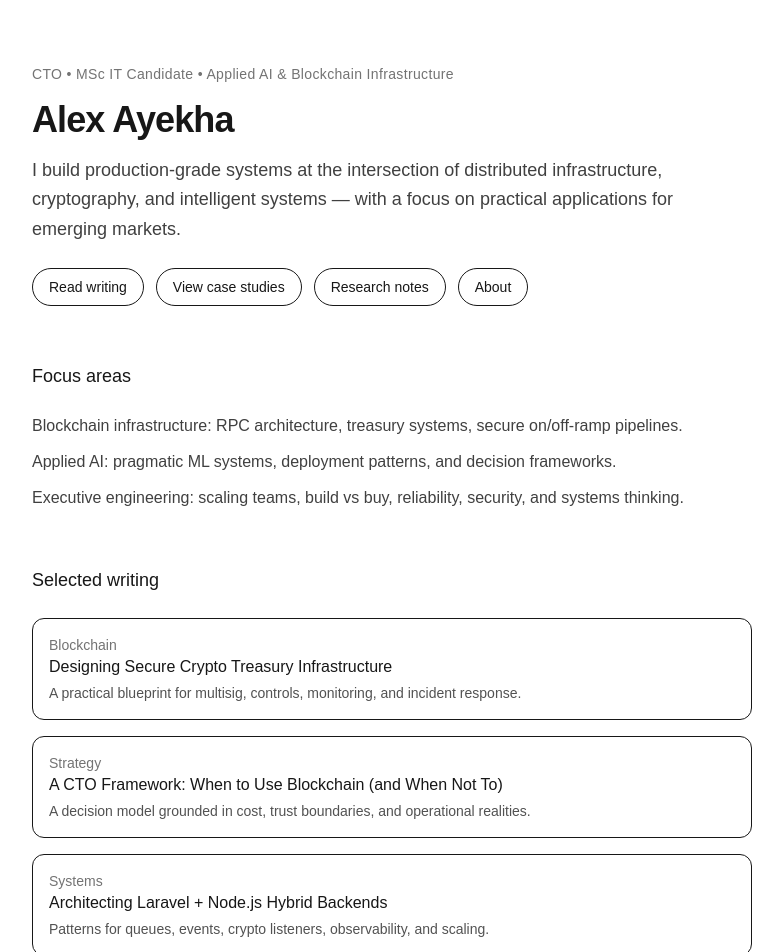
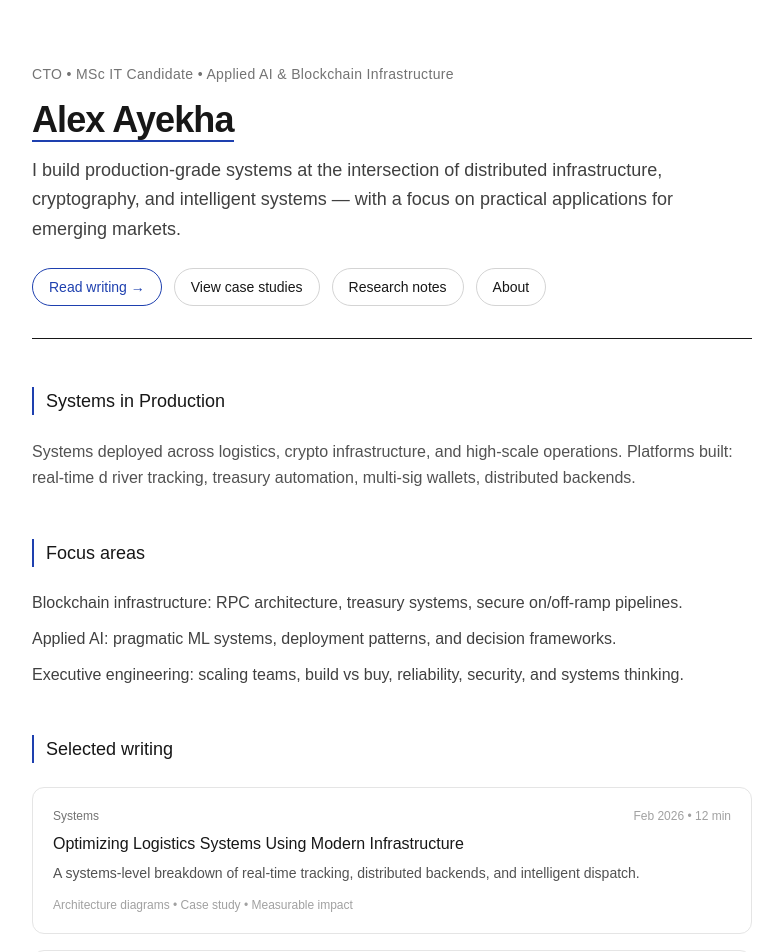
Before and after one commit to AsciencioAlex/alexayekha-site, a Next.js app: page / in a window 1280 px wide. Shown: the top 952 px of the page, without its empty margins (248-1031 px from the left). Built offline with nearby package versions, Linux system fonts and the light colour scheme.

Commit message:
Elevate to executive-grade design: fix Mermaid, add accent colors, enhance cards, add social proof

```diff
--- a/app/globals.css
+++ b/app/globals.css
@@ -3,12 +3,16 @@
 :root {
   --background: #ffffff;
   --foreground: #171717;
+  --accent: #1e40af; /* Deep blue for authority */
+  --accent-hover: #1e3a8a;
 }
 
 @media (prefers-color-scheme: dark) {
   :root {
     --background: #0a0a0a;
     --foreground: #ededed;
+    --accent: #3b82f6;
+    --accent-hover: #2563eb;
   }
 }
 
--- a/app/page.tsx
+++ b/app/page.tsx
@@ -9,13 +9,13 @@ export const metadata: Metadata = {
 export default function Home() {
   return (
     <main className="mx-auto max-w-3xl px-6 py-16">
-      <header className="space-y-4">
+      <header className="space-y-4 pb-8 border-b">
         <p className="text-sm tracking-wide text-neutral-500">
           CTO • MSc IT Candidate • Applied AI & Blockchain Infrastructure
         </p>
 
         <h1 className="text-4xl font-semibold tracking-tight">
-          Alex Ayekha
+          <span className="border-b-2" style={{ borderColor: 'var(--accent)' }}>Alex Ayekha</span>
         </h1>
 
         <p className="text-lg leading-relaxed text-neutral-700">
@@ -26,25 +26,26 @@ export default function Home() {
 
         <div className="flex flex-wrap gap-3 pt-2">
           <a
-            className="rounded-full border px-4 py-2 text-sm hover:bg-neutral-50"
+            className="rounded-full border px-4 py-2 text-sm hover:border-blue-800 transition-colors"
+            style={{ borderColor: 'var(--accent)', color: 'var(--accent)' }}
             href="/writing"
           >
-            Read writing
+            Read writing →
           </a>
           <a
-            className="rounded-full border px-4 py-2 text-sm hover:bg-neutral-50"
+            className="rounded-full border border-neutral-300 px-4 py-2 text-sm hover:bg-neutral-50 transition-colors"
             href="/case-studies"
           >
             View case studies
           </a>
           <a
-            className="rounded-full border px-4 py-2 text-sm hover:bg-neutral-50"
+            className="rounded-full border border-neutral-300 px-4 py-2 text-sm hover:bg-neutral-50 transition-colors"
             href="/research"
           >
             Research notes
           </a>
           <a
-            className="rounded-full border px-4 py-2 text-sm hover:bg-neutral-50"
+            className="rounded-full border border-neutral-300 px-4 py-2 text-sm hover:bg-neutral-50 transition-colors"
             href="/about"
           >
             About
@@ -52,8 +53,18 @@ export default function Home() {
         </div>
       </header>
 
-      <section className="mt-14 space-y-6">
-        <h2 className="text-lg font-medium">Focus areas</h2>
+      <section className="mt-12 space-y-6">
+        <h2 className="text-lg font-medium border-l-2 pl-3" style={{ borderColor: 'var(--accent)' }}>Systems in Production</h2>
+        <p className="text-neutral-600 leading-relaxed">
+          Systems deployed across logistics, crypto infrastructure, and high-scale operations.
+          Platforms built: real-time d
+
+river tracking, treasury automation, multi-sig wallets, distributed backends.
+        </p>
+      </section>
+
+      <section className="mt-12 space-y-6">
+        <h2 className="text-lg font-medium border-l-2 pl-3" style={{ borderColor: 'var(--accent)' }}>Focus areas</h2>
 
         <ul className="space-y-3 text-neutral-700">
           <li>
@@ -71,31 +82,49 @@ export default function Home() {
         </ul>
       </section>
 
-      <section className="mt-14 space-y-6">
-        <h2 className="text-lg font-medium">Selected writing</h2>
+      <section className="mt-12 space-y-6">
+        <h2 className="text-lg font-medium border-l-2 pl-3" style={{ borderColor: 'var(--accent)' }}>Selected writing</h2>
 
         <div className="space-y-4">
-          <a className="block rounded-xl border p-4 hover:bg-neutral-50" href="/writing/crypto-treasury">
-            <div className="text-sm text-neutral-500">Blockchain</div>
-            <div className="font-medium">Designing Secure Crypto Treasury Infrastructure</div>
-            <div className="mt-1 text-sm text-neutral-600">
+          <a className="group block rounded-xl border border-neutral-200 p-5 hover:border-neutral-400 hover:shadow-sm transition-all" href="/writing/logistics-optimization">
+            <div className="flex justify-between items-start">
+              <div className="text-xs text-neutral-500 font-medium">Systems</div>
+              <div className="text-xs text-neutral-400">Feb 2026 • 12 min</div>
+            </div>
+            <div className="font-medium mt-2 group-hover:text-blue-800" style={{ color: 'var(--foreground)' }}>
+              Optimizing Logistics Systems Using Modern Infrastructure
+            </div>
+            <div className="mt-1.5 text-sm text-neutral-600 leading-relaxed">
+              A systems-level breakdown of real-time tracking, distributed backends, and intelligent dispatch.
+            </div>
+            <div className="mt-3 text-xs text-neutral-400">
+              Architecture diagrams • Case study • Measurable impact
+            </div>
+          </a>
+
+          <a className="group block rounded-xl border border-neutral-200 p-5 hover:border-neutral-400 hover:shadow-sm transition-all" href="/writing/crypto-treasury">
+            <div className="flex justify-between items-start">
+              <div className="text-xs text-neutral-500 font-medium">Blockchain</div>
+              <div className="text-xs text-neutral-400">Feb 2026 • 8 min</div>
+            </div>
+            <div className="font-medium mt-2 group-hover:text-blue-800" style={{ color: 'var(--foreground)' }}>
+              Designing Secure Crypto Treasury Infrastructure
+            </div>
+            <div className="mt-1.5 text-sm text-neutral-600 leading-relaxed">
               A practical blueprint for multisig, controls, monitoring, and incident response.
             </div>
           </a>
 
-          <a className="block rounded-xl border p-4 hover:bg-neutral-50" href="/writing/cto-blockchain-framework">
-            <div className="text-sm text-neutral-500">Strategy</div>
-            <div className="font-medium">A CTO Framework: When to Use Blockchain (and When Not To)</div>
-            <div className="mt-1 text-sm text-neutral-600">
+          <a className="group block rounded-xl border border-neutral-200 p-5 hover:border-neutral-400 hover:shadow-sm transition-all" href="/writing/cto-blockchain-framework">
+            <div className="flex justify-between items-start">
+              <div className="text-xs text-neutral-500 font-medium">Strategy</div>
+              <div className="text-xs text-neutral-400">Feb 2026 • 10 min</div>
+            </div>
+            <div className="font-medium mt-2 group-hover:text-blue-800" style={{ color: 'var(--foreground)' }}>
+              A CTO Framework: When to Use Blockchain (and When Not To)
+            </div>
+            <div className="mt-1.5 text-sm text-neutral-600 leading-relaxed">
               A decision model grounded in cost, trust boundaries, and operational realities.
-            </div>
-          </a>
-
-          <a className="block rounded-xl border p-4 hover:bg-neutral-50" href="/writing/laravel-node-architecture">
-            <div className="text-sm text-neutral-500">Systems</div>
-            <div className="font-medium">Architecting Laravel + Node.js Hybrid Backends</div>
-            <div className="mt-1 text-sm text-neutral-600">
-              Patterns for queues, events, crypto listeners, observability, and scaling.
             </div>
           </a>
         </div>
--- a/app/writing/[slug]/page.tsx
+++ b/app/writing/[slug]/page.tsx
@@ -62,7 +62,7 @@ export default async function PostPage({
     source: mdxSource,
     options: { parseFrontmatter: true },
     components: {
-      Mermaid: (props: any) => <Mermaid {...props} />,
+      Mermaid,
     },
   });
 
--- a/app/writing/page.tsx
+++ b/app/writing/page.tsx
@@ -1,5 +1,6 @@
 import Link from "next/link";
 import { getAllPosts } from "@/lib/posts";
+import { formatDate } from "@/lib/reading-time";
 import type { Metadata } from "next";
 
 export const metadata: Metadata = {
@@ -16,8 +17,8 @@ export default function WritingIndex() {
   const posts = getAllPosts();
   return (
     <main className="mx-auto max-w-3xl px-6 py-16">
-      <header className="space-y-3">
-        <h1 className="text-3xl font-semibold tracking-tight">Writing</h1>
+      <header className="space-y-3 pb-6 border-b">
+        <h1 className="text-3xl font-semibold tracking-tight border-l-2 pl-3" style={{ borderColor: 'var(--accent)' }}>Writing</h1>
         <p className="text-neutral-700">
           High-signal notes on applied AI, blockchain infrastructure, and executive engineering.
         </p>
@@ -32,14 +33,19 @@ export default function WritingIndex() {
           <Link
             key={p.slug}
             href={`/writing/${p.slug}`}
-            className="block rounded-xl border p-4 hover:bg-neutral-50"
+            className="group block rounded-xl border border-neutral-200 p-5 hover:border-neutral-400 hover:shadow-sm transition-all"
           >
-            <div className="text-sm text-neutral-500">
-              {p.category ? `${p.category} • ` : ""}{p.date}
+            <div className="flex justify-between items-start">
+              <div className="text-xs text-neutral-500 font-medium">
+                {p.category}
+              </div>
+              <div className="text-xs text-neutral-400">
+                {formatDate(p.date)}
+              </div>
             </div>
-            <div className="font-medium">{p.title}</div>
+            <div className="font-medium mt-2 group-hover:text-blue-800">{p.title}</div>
             {p.summary ? (
-              <div className="mt-1 text-sm text-neutral-600">{p.summary}</div>
+              <div className="mt-1.5 text-sm text-neutral-600 leading-relaxed">{p.summary}</div>
             ) : null}
           </Link>
         ))}
--- a/content/writing/logistics-optimization.mdx
+++ b/content/writing/logistics-optimization.mdx
@@ -17,15 +17,15 @@ Below is a practical breakdown of how modern infrastructure improves logistics p
 
 ## System Architecture Overview
 
-<Mermaid chart={`
-flowchart LR
+<Mermaid>
+{`flowchart LR
     A[Driver App - GPS] --> B[API Gateway]
     B --> C[Location Service]
     C --> D[Redis / Queue]
     D --> E[Dispatch Engine]
     E --> F[Customer App]
-    E --> G[Admin Dashboard]
-`} />
+    E --> G[Admin Dashboard]`}
+</Mermaid>
 
 This architecture enables:
 
@@ -58,16 +58,16 @@ In a live deployment, the system operated with:
 
 Instead of updating marker positions instantly, interpolation was introduced.
 
-<Mermaid chart={`
-sequenceDiagram
+<Mermaid>
+{`sequenceDiagram
     participant Driver
     participant API
     participant MapUI
 
     Driver->>API: Send GPS (5s interval)
     API->>MapUI: Broadcast location
-    MapUI->>MapUI: Interpolate position
-`} />
+    MapUI->>MapUI: Interpolate position`}
+</Mermaid>
 
 Result:
 - 60% improvement in visual smoothness
@@ -79,16 +79,16 @@ Result:
 
 Dispatch decisions moved from manual assignment to scoring logic.
 
-<Mermaid chart={`
-flowchart TD
+<Mermaid>
+{`flowchart TD
     A[Incoming Trip Request]
     B[Fetch Nearby Drivers]
     C[Score Drivers]
     D[Rank Drivers]
     E[Notify Top Candidates]
 
-    A --> B --> C --> D --> E
-`} />
+    A --> B --> C --> D --> E`}
+</Mermaid>
 
 Scoring factors included:
 
```
Also changed, not shown: components/Mermaid.tsx (+17 -7 lines), lib/reading-time.ts (added, +25 -0 lines), 1 other file (tests, documents, lock files or other folders).
